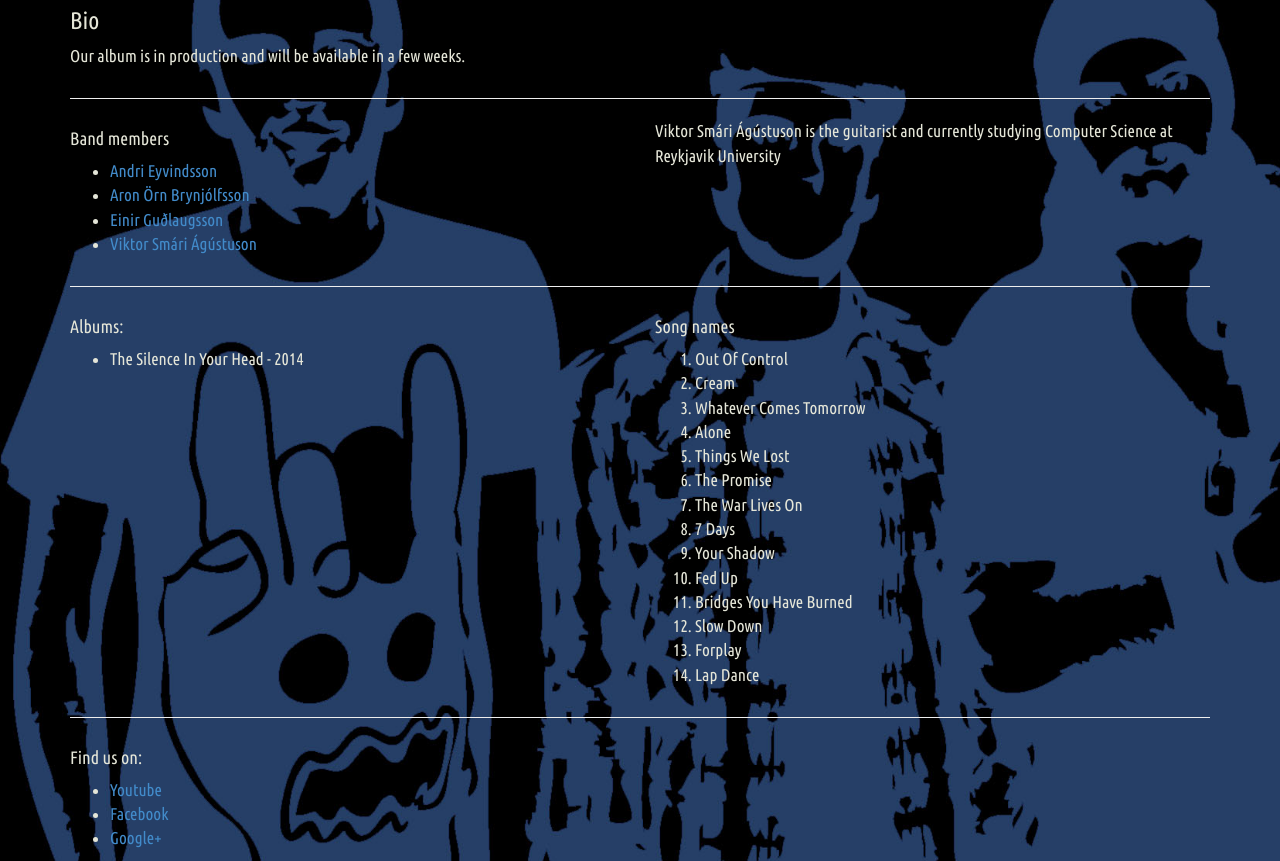
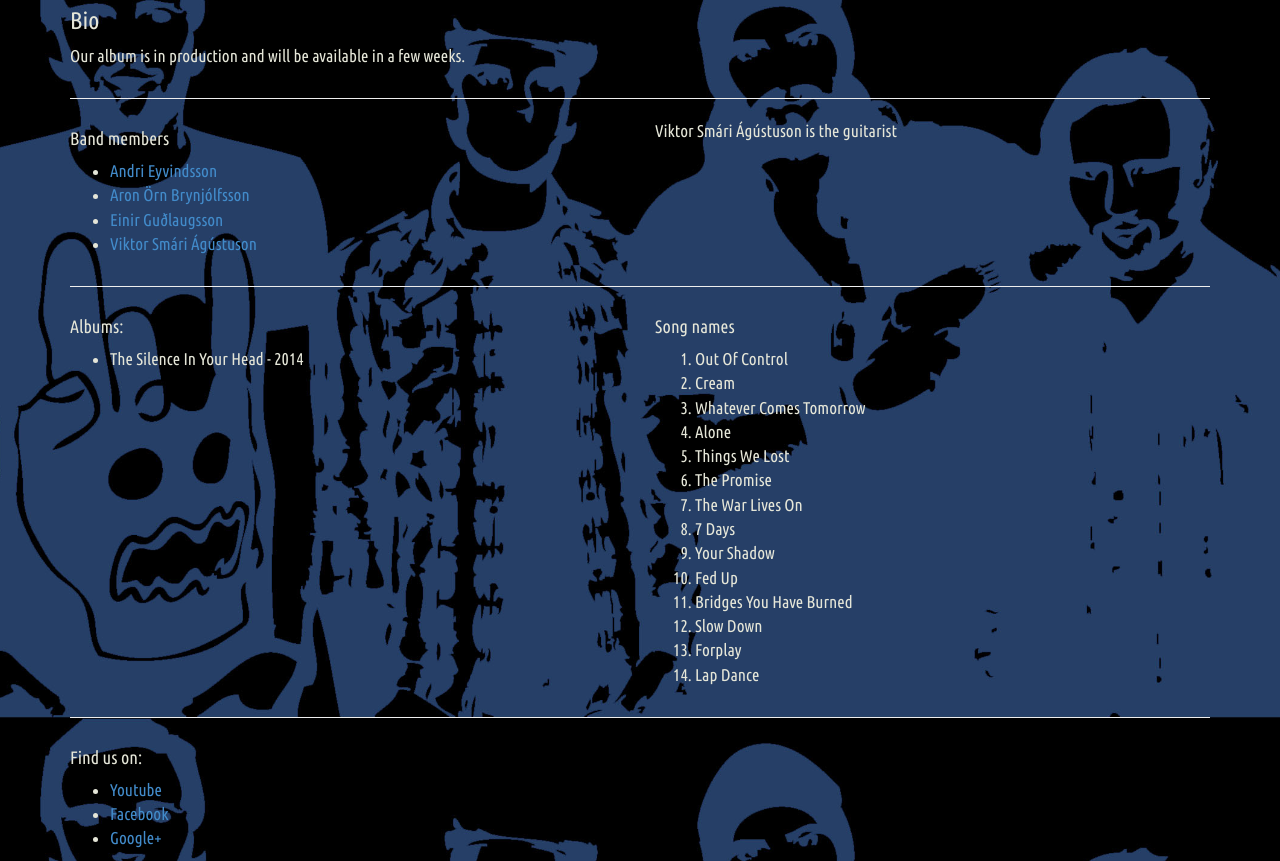
Before and after one commit to Depublic/depublic.github.io, a website: page index.html at #/viktor in a window 1280 px wide. Shown: the part 82-943 px from the top of the page. Drawn offline with Linux system fonts and the light colour scheme.

Commit message:
Full page background image

```diff
--- a/css.css
+++ b/css.css
@@ -1,9 +1,17 @@
 body{
-	background-color: #422833;
-	background-image: url("img/memblue.jpg");
-	background-size: 1920px 1080px;
+	background-color: #000;
+	background: url(img/memblue.jpg) no-repeat center center fixed;
+	/*background-size: 1920px 1080px;*/
+	/*background-size: 1280px 720px;*/
+	/*background-repeat:no-repeat;*/
+	/*background-position: center;*/
+	-webkit-background-size: cover;
+	-moz-background-size: cover;
+	-o-background-size: cover;
+	background-size: cover;
+
+
 	color:#E5E6D8;
-
 	font-family: 'Ubuntu Condensed', sans-serif;
 	font-size: 170%;
 
--- a/templates/viktor.tpl.html
+++ b/templates/viktor.tpl.html
@@ -1 +1 @@
-<p>{{members[3].name}} is the guitarist and currently studying Computer Science at Reykjavik University</p>
+<p>{{members[3].name}} is the guitarist</p>
```
